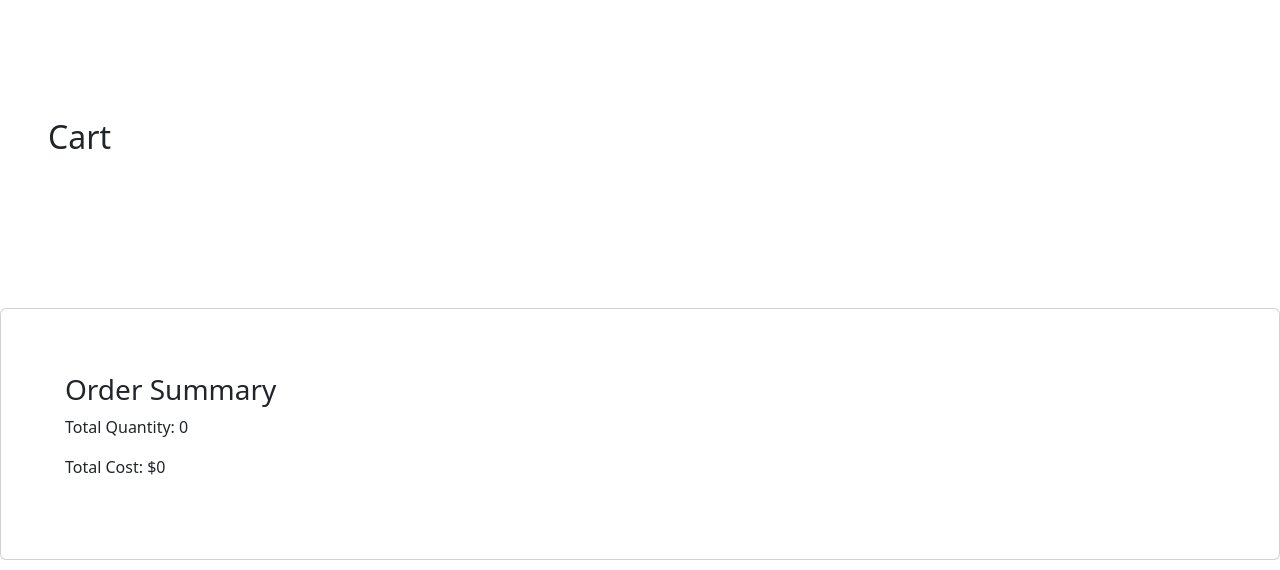
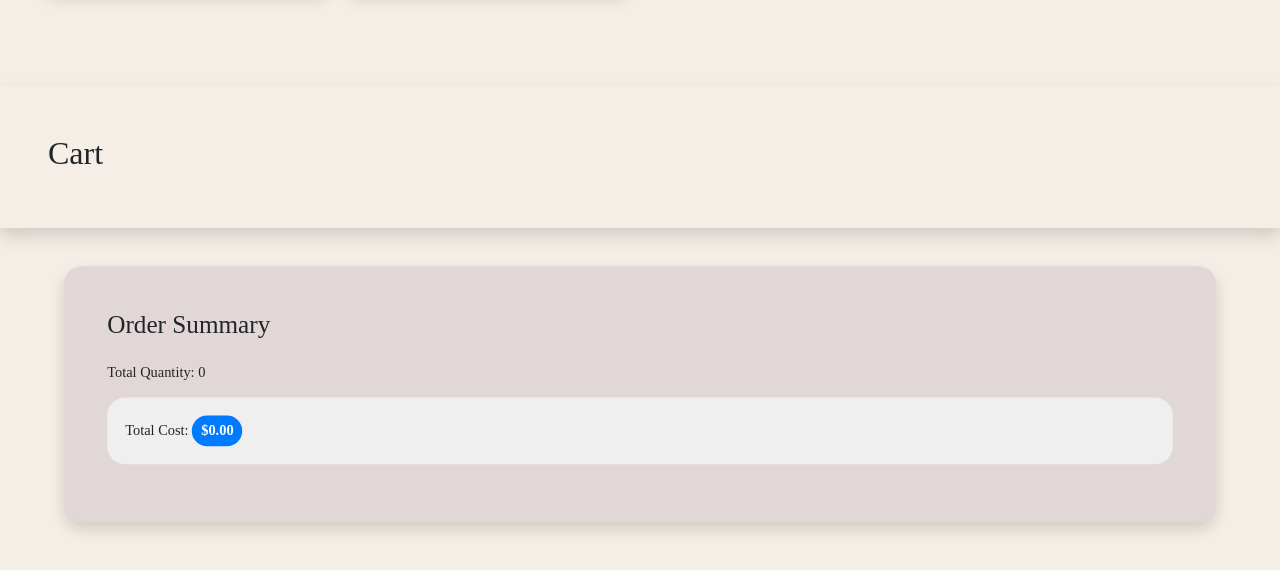
Before and after one commit to RENSOG/Ordering-, a React (Create React App) app in the folder frontend/: page / in a window 1280 px wide. Shown: the part 913-1483 px from the top of the page. Built offline with nearby package versions, Linux system fonts and the light colour scheme.

Commit message:
latest design simple ,

```diff
--- a/frontend/src/Food.css
+++ b/frontend/src/Food.css
@@ -1,14 +1,40 @@
-
-
 body {
 
 
   margin: 0;
   padding: 0;
+  font-family: cursive;
+  background-color: rgb(244, 238, 230);
 
 
 
 }
+
+
+
+.total-cost {
+  padding: 20px;
+  border-radius: 20px;
+  background-color: buttonhighlight;
+}
+
+.cost-pill {
+  display: inline-block;
+  padding: 5px 10px;
+  background-color: #007bff;
+  color: #fff;
+  border-radius: 20px;
+  font-weight: bold;
+}
+
+
+.dark-mode .total-cost {
+  background-color: #333;
+  color: #fff;
+  box-shadow: 0 0 5px rgba(255, 255, 255, 0.2);
+}
+
+
 
 .body.dark-mode {
   background-color: #333;
@@ -23,7 +49,8 @@ body {
 
 
 .food-image {
-    height: 200px; /* Set the desired height for the image */
+  height: 200px;
+  /* Set the desired height for the image */
 }
 
 
@@ -39,3 +66,35 @@ body {
 .food-image:hover {
   transform: scale(1.2);
 }
+
+
+
+.card-1 {
+  transform: scale(0.9);
+  background-color: #e1d7d7;
+  border-radius: 20px;
+}
+
+.dark-mode .card-1 {
+  background-color: #333;
+
+}
+
+.card:hover {
+  transform: scale(1.1);
+  background-color: black;
+  color: #fff;
+
+
+}
+
+.card {
+  transition: transform 0.3s ease-in;
+}
+
+.dark-mode .card:hover {
+
+  background-color: white;
+  color: black;
+
+}
--- a/frontend/src/Food.jsx
+++ b/frontend/src/Food.jsx
@@ -131,9 +131,7 @@ const Food = () => {
     return (
         <div className={`body ${darkMode ? "dark-mode" : ""}`} style={{ marginTop: "-25px" }}>
             <br></br>
-            <div className="text-center mt-4">
-
-            </div>
+          <br></br>
             <h1 className="mt-3 text-center" style={{ fontFamily: "fantasy", borderRadius: "30px" }}>Cuddalore Fish Ordering App<i class="bi bi-egg-fried"></i>&nbsp;&nbsp;<button
                 className={`btn ${darkMode ? "btn-light" : "btn-dark"}`}
                 onClick={toggleDarkMode}
@@ -266,13 +264,14 @@ const Food = () => {
 
                 {/* Add more food items as needed */}
             </div>
-            <div className="mt-4 p-5 ">
-                <h2 >Cart</h2>
+            <div className=" cart mt-4 shadow ">
+
                 <div className="row p-5">
+                    <h2 >Cart</h2>
 
                     {cartItems.map((item) => (
                         <div key={item.id} className="col-12 col-sm-6 col-md-4 col-lg-3 mb-4">
-                            <div className="card">
+                            <div className="card shadow">
                                 <div className="card-body">
                                     <h5 className="card-title">{item.name}</h5>
                                     <p className="card-text">Price: ${item.price}</p>
@@ -295,15 +294,17 @@ const Food = () => {
                         </div>
                     ))}
                 </div>
+            </div><br></br>
+
+            <div className="card-1 shadow mb-2">
+                <div className="card-body p-5">
+                    <h3 className="card-title">Order Summary</h3>
+                    <br></br>
+                    <p className="card-text-success">Total Quantity: {totalQuantity}</p>
+                    <p className="total-cost">Total Cost: <span className="cost-pill">${totalCost.toFixed(2)}</span></p>
+                </div>
             </div>
 
-            <div className="card mb-2 p-5">
-                <div className="card-body ">
-                    <h3 className="card-title">Order Summary </h3>
-
-                    <p className="card-text-success">Total Quantity: {totalQuantity}</p>
-                    <p>Total Cost: ${totalCost}</p>
-                </div></div>
 
             {/* Checkout Form */}
             <div className="mt-4 p-5" >
```
Also changed, not shown: frontend/src/App.css (line endings or trailing spaces). Lines whose indentation alone changed are shown as unchanged.
